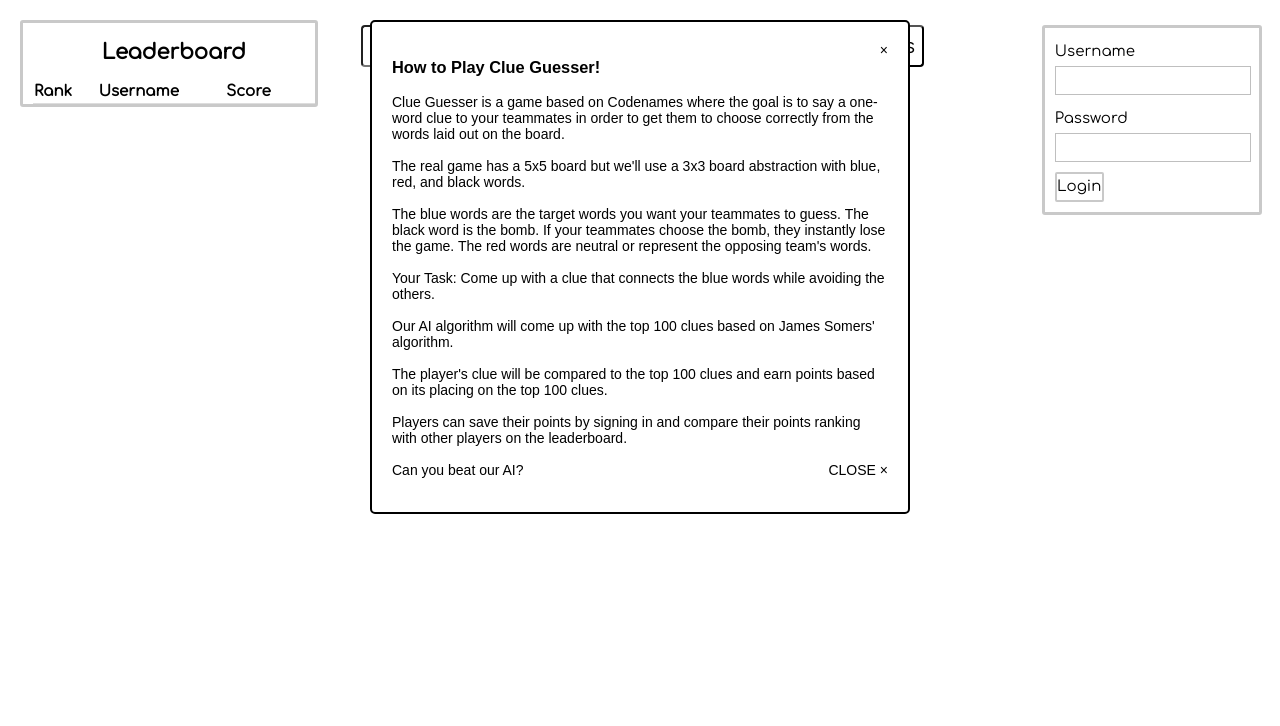
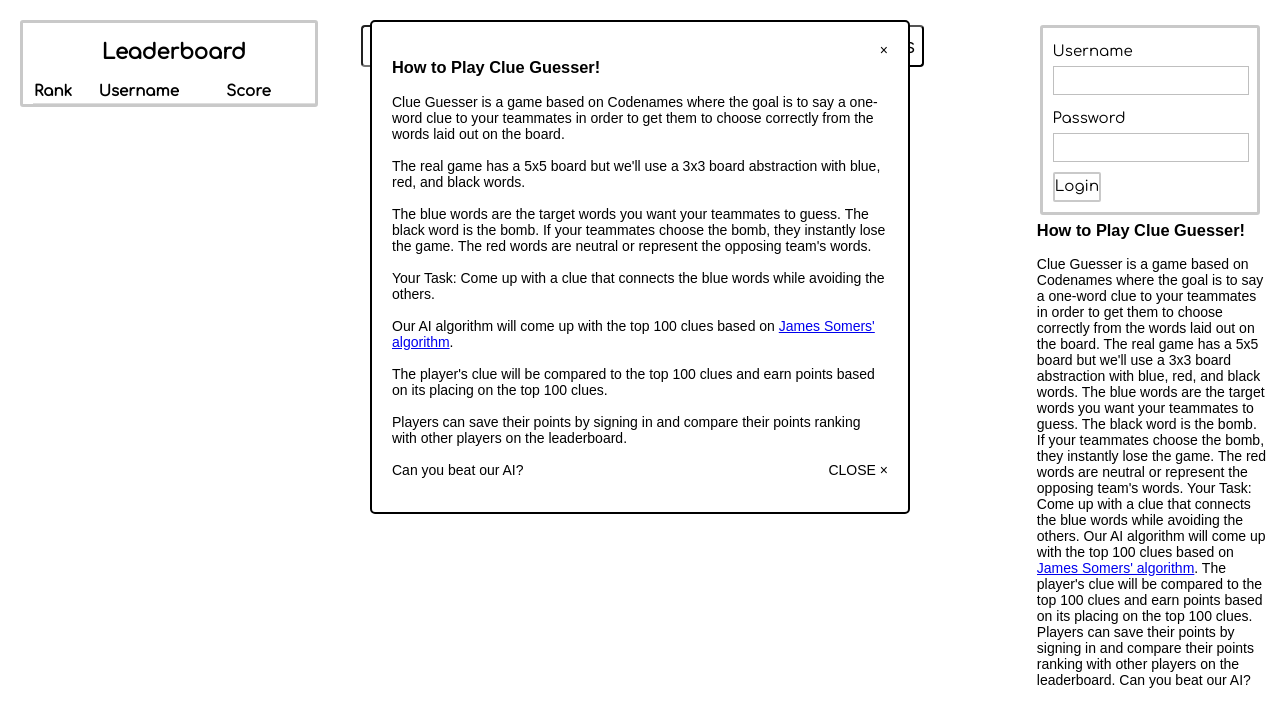
Before and after one commit to anniehu17/codenames, a React (Create React App) app in the folder frontend/: page / in a window 1280 px wide. Shown: the top 726 px of the page. Built offline with nearby package versions, Linux system fonts and the light colour scheme; no server answers; the HTML template or start-up script is replaced by a standard one.

Commit message:
added render how to play ()

```diff
--- a/frontend/src/App.js
+++ b/frontend/src/App.js
@@ -75,6 +75,23 @@ class App extends Component {
         )
     }
 
+    renderHowToPlay() {
+        return (
+            <p className="HowToPlay">
+                <h3>How to Play Clue Guesser!</h3>
+                Clue Guesser is a game based on Codenames where the goal is to say a one-word clue to your teammates in order to get them to choose correctly from the words laid out on the board.
+                The real game has a 5x5 board but we'll use a 3x3 board abstraction with blue, red, and black words.
+                The blue words are the target words you want your teammates to guess. The black word is the bomb. If your teammates choose the bomb, they instantly lose the game.
+                The red words are neutral or represent the opposing team's words.
+                Your Task: Come up with a clue that connects the blue words while avoiding the others.
+                Our AI algorithm will come up with the top 100 clues based on <a href="https://jsomers.net/glove-codenames/">James Somers' algorithm</a>.
+                The player's clue will be compared to the top 100 clues and earn points based on its placing on the top 100 clues.
+                Players can save their points by signing in and compare their points ranking with other players on the leaderboard.
+                Can you beat our AI?
+            </p>
+        );
+    }
+
     renderGuessResult() {
         const game = this.state.game;
         return (
@@ -90,7 +107,10 @@ class App extends Component {
         return (
             <div>
                 <Leaderboard entries={game["leaderboard"]}/>
-                <Login/>
+                <div className="loginContainer">
+                    <Login/>
+                    {this.renderHowToPlay()}
+                </div>
                 {this.state.seen ? null : <PopUp toggle={this.togglePop} />}
                 <div className="pageCenter">
                     <div>
@@ -161,7 +181,7 @@ class PopUp extends Component {
                         Your Task: Come up with a clue that connects the blue words while avoiding the others.
                         <br></br>
                         <br></br>
-                        Our AI algorithm will come up with the top 100 clues based on James Somers' algorithm.
+                        Our AI algorithm will come up with the top 100 clues based on <a href="https://jsomers.net/glove-codenames/">James Somers' algorithm</a>.
                         <br></br>
                         <br></br>
                         The player's clue will be compared to the top 100 clues and earn points based on its placing on the top 100 clues.
```
Also changed, not shown: 1 other file (tests, documents, lock files or other folders).
